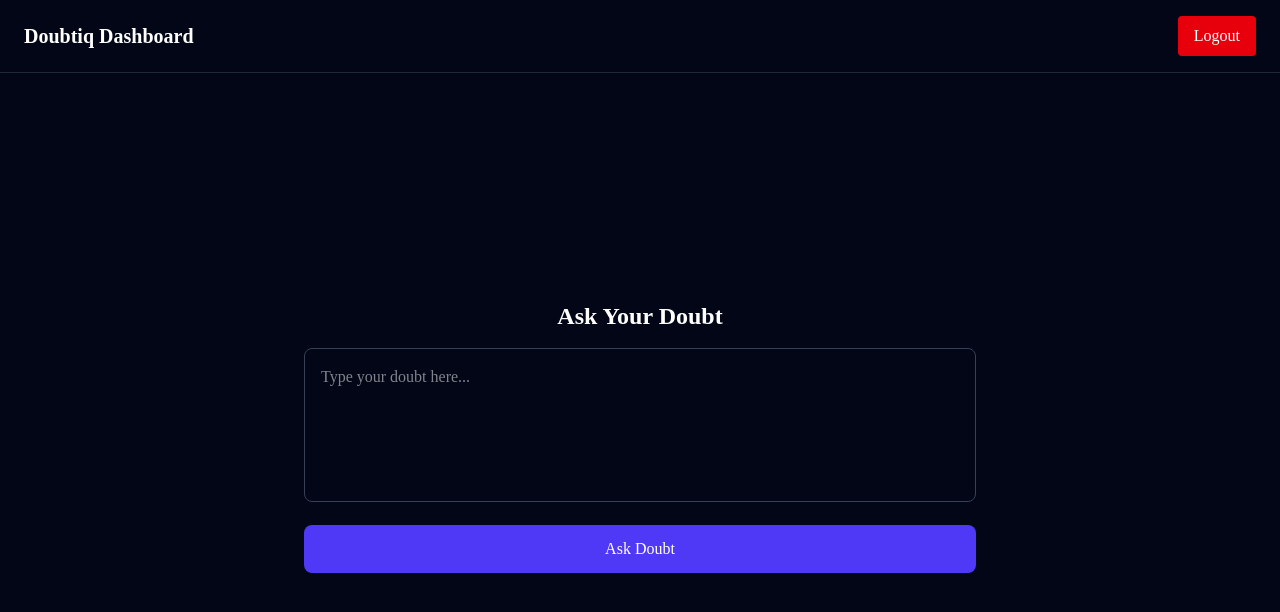
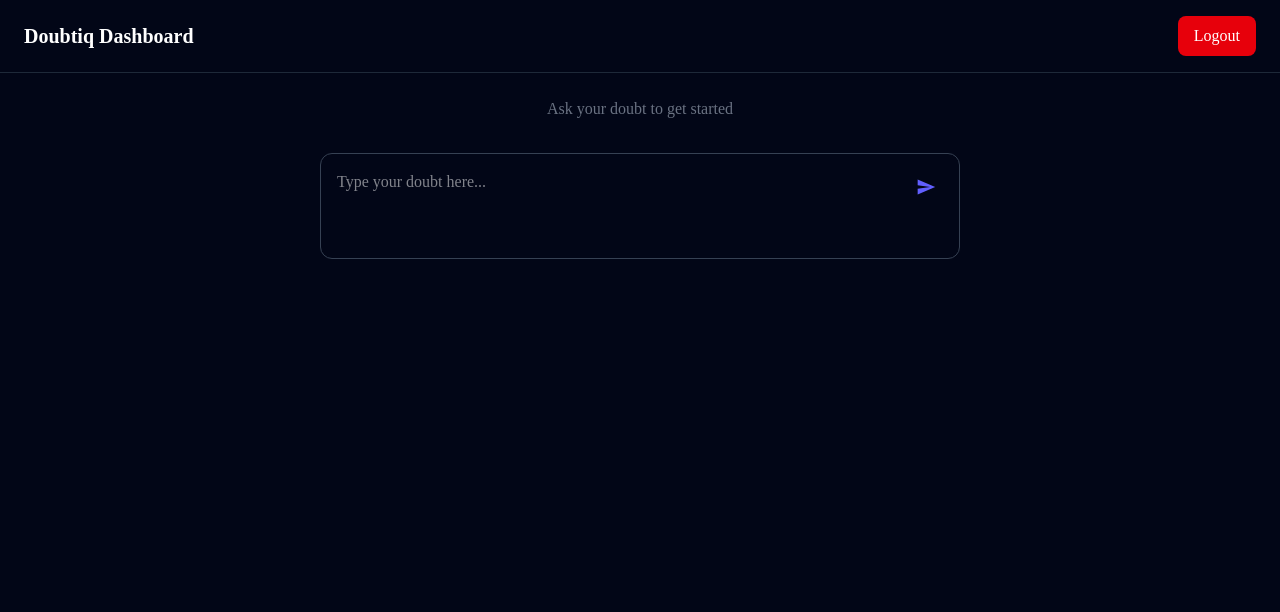
Before and after one commit to KhushalPatel18/DoubtIQ, a React (Vite) app in the folder DoubtIQ_Frontend/: page /dashboard in a window 1280 px wide. Shown: the top 612 px of the page. Built offline with nearby package versions, Linux system fonts and the light colour scheme; no server answers; sample sign-in values are in the browser's storage; a web font is replaced by a local one.

Commit message:
UI changes

```diff
--- a/DoubtIQ_Frontend/src/pages/AuthForm.jsx
+++ b/DoubtIQ_Frontend/src/pages/AuthForm.jsx
@@ -223,7 +223,7 @@ export default function AuthForm() {
           <button
             type="submit"
             disabled={loading}
-            className="w-full py-3 rounded-lg bg-indigo-600 hover:bg-indigo-500 transition disabled:opacity-60"
+            className="w-full py-3 rounded-lg bg-indigo-600 hover:bg-indigo-500 transition disabled:opacity-60 cursor-pointer disabled:cursor-not-allowed"
           >
             {loading ? "Please wait..." :
               mode === "login" ? "Login" :
@@ -237,12 +237,12 @@ export default function AuthForm() {
         <div className="mt-6 text-center text-sm text-gray-400 space-y-2">
           {mode === "login" && (
             <>
-              <button onClick={() => setMode("forgot")} className="hover:text-indigo-400">
+              <button onClick={() => setMode("forgot")} className="hover:text-indigo-400 cursor-pointer">
                 Forgot password?
               </button>
               <p>
                 Don’t have an account?{" "}
-                <button onClick={() => setMode("signup")} className="text-indigo-400">
+                <button onClick={() => setMode("signup")} className="text-indigo-400 cursor-pointer">
                   Sign up
                 </button>
               </p>
@@ -252,14 +252,14 @@ export default function AuthForm() {
           {mode === "signup" && (
             <p>
               Already have an account?{" "}
-              <button onClick={() => setMode("login")} className="text-indigo-400">
+              <button onClick={() => setMode("login")} className="text-indigo-400 cursor-pointer">
                 Login
               </button>
             </p>
           )}
 
           {(mode === "forgot" || mode === "otp" || mode === "reset") && (
-            <button onClick={() => setMode("login")} className="text-indigo-400">
+            <button onClick={() => setMode("login")} className="text-indigo-400 cursor-pointer">
               Back to Login
             </button>
           )}
--- a/DoubtIQ_Frontend/src/pages/Dashboard.jsx
+++ b/DoubtIQ_Frontend/src/pages/Dashboard.jsx
@@ -4,7 +4,7 @@ import axios from "axios";
 import { toast, ToastContainer } from "react-toastify";
 import "react-toastify/dist/ReactToastify.css";
 
-// Get API base from env variable; fallback to localhost for dev
+// API base
 const API_BASE = import.meta.env.VITE_API_BASE || "http://localhost:5000/api";
 
 const Dashboard = () => {
@@ -21,11 +21,9 @@ const Dashboard = () => {
     setTimeout(() => navigate("/", { replace: true }), 1000);
   };
 
-  // Ask Doubt
+  // Ask doubt
   const handleAskDoubt = async (e) => {
     e.preventDefault();
-    setAnswer("");
-
     if (!question.trim()) {
       toast.warning("Please enter your doubt");
       return;
@@ -33,6 +31,7 @@ const Dashboard = () => {
 
     try {
       setLoading(true);
+      setAnswer("");
 
       const token = localStorage.getItem("token");
 
@@ -40,17 +39,17 @@ const Dashboard = () => {
         `${API_BASE}/doubt/ask`,
         { question },
         {
-          headers: {
-            Authorization: `Bearer ${token}`,
-          },
+          headers: { Authorization: `Bearer ${token}` },
         }
       );
 
       setAnswer(data.answer || "No answer received");
+      setQuestion("");
       toast.success("Answer received!");
     } catch (err) {
-      const errorMsg = err.response?.data?.message || err.message || "Failed to get answer";
-      toast.error(errorMsg);
+      toast.error(
+        err.response?.data?.message || "Failed to get answer"
+      );
     } finally {
       setLoading(false);
     }
@@ -64,63 +63,72 @@ const Dashboard = () => {
         <h1 className="text-xl font-semibold">Doubtiq Dashboard</h1>
         <button
           onClick={handleLogout}
-          className="px-4 py-2 bg-red-600 rounded hover:bg-red-500 transition"
+          className="px-4 py-2 bg-red-600 rounded-lg cursor-pointer hover:bg-red-500 transition"
         >
           Logout
         </button>
       </header>
 
       {/* Main */}
-      <main className="flex-1 flex items-center justify-center px-4">
-        <div className="w-full max-w-2xl space-y-6">
+      <main className="flex-1 flex flex-col overflow-hidden">
+        <div className="w-full max-w-2xl mx-auto flex flex-col h-full px-4">
 
-          {/* Ask Doubt */}
-          <form onSubmit={handleAskDoubt} className="space-y-4">
-            <h2 className="text-2xl font-bold text-center">
-              Ask Your Doubt
-            </h2>
+          {/* Answer Section */}
+          <div className="flex-1 overflow-y-auto pb-4 pt-6">
+            {answer ? (
+              <div className="bg-[#020617] border border-gray-700 rounded-xl p-4">
+                <h3 className="text-lg font-semibold mb-2">AI Answer</h3>
+                <p className="text-gray-300 whitespace-pre-line">
+                  {answer}
+                </p>
+              </div>
+            ) : (
+              <div className="flex items-center justify-center h-full text-gray-500">
+                Ask your doubt to get started
+              </div>
+            )}
+          </div>
 
+          {/* Sticky Input Bar */}
+          <form
+            onSubmit={handleAskDoubt}
+            className="sticky bottom-0 bg-[#020617] py-4"
+          >
+            <div className="relative">
               <textarea
-              rows="5"
+                rows="3"
                 value={question}
                 onChange={(e) => setQuestion(e.target.value)}
                 placeholder="Type your doubt here..."
-              className="w-full p-4 rounded-lg bg-[#020617] border border-gray-700 focus:outline-none focus:border-indigo-500 resize-none"
+                className="w-full p-4 pr-16 rounded-xl bg-[#020617] border border-gray-700 focus:outline-none focus:border-indigo-500 resize-none"
               />
 
               <button
                 type="submit"
                 disabled={loading}
-              className="w-full py-3 bg-indigo-600 rounded-lg hover:bg-indigo-500 transition disabled:opacity-60"
+                className="absolute top-3 right-3 h-11 w-11 flex items-center justify-center rounded-full cursor-pointer transition disabled:opacity-60"
+                title="Send"
               >
-              {loading ? "Thinking..." : "Ask Doubt"}
+                {loading ? (
+                  <span className="animate-spin text-indigo-500">⟳</span>
+                ) : (
+                  <svg
+                    className="w-5 h-5 text-indigo-500"
+                    viewBox="0 0 24 24"
+                    fill="currentColor"
+                  >
+                    <path d="M2 21l21-9L2 3v7l15 2-15 2v7z" />
+                  </svg>
+                )}
               </button>
+            </div>
           </form>
-
-          {/* Answer */}
-          {answer && (
-            <div className="bg-[#020617] border border-gray-700 rounded-lg p-4">
-              <h3 className="text-lg font-semibold mb-2">AI Answer</h3>
-              <p className="text-gray-300 whitespace-pre-line">
-                {answer}
-              </p>
-            </div>
-          )}
 
         </div>
       </main>
-      <ToastContainer
-        position="top-right"
-        autoClose={3000}
-        hideProgressBar={false}
-        newestOnTop={true}
-        closeOnClick
-        rtl={false}
-        pauseOnFocusLoss
-        draggable
-        pauseOnHover
-        theme="dark"
-      />
+
+      {/* Toast */}
+      <ToastContainer theme="dark" position="top-right" autoClose={3000} />
     </div>
   );
 };
```
Lines whose indentation alone changed are shown as unchanged.
